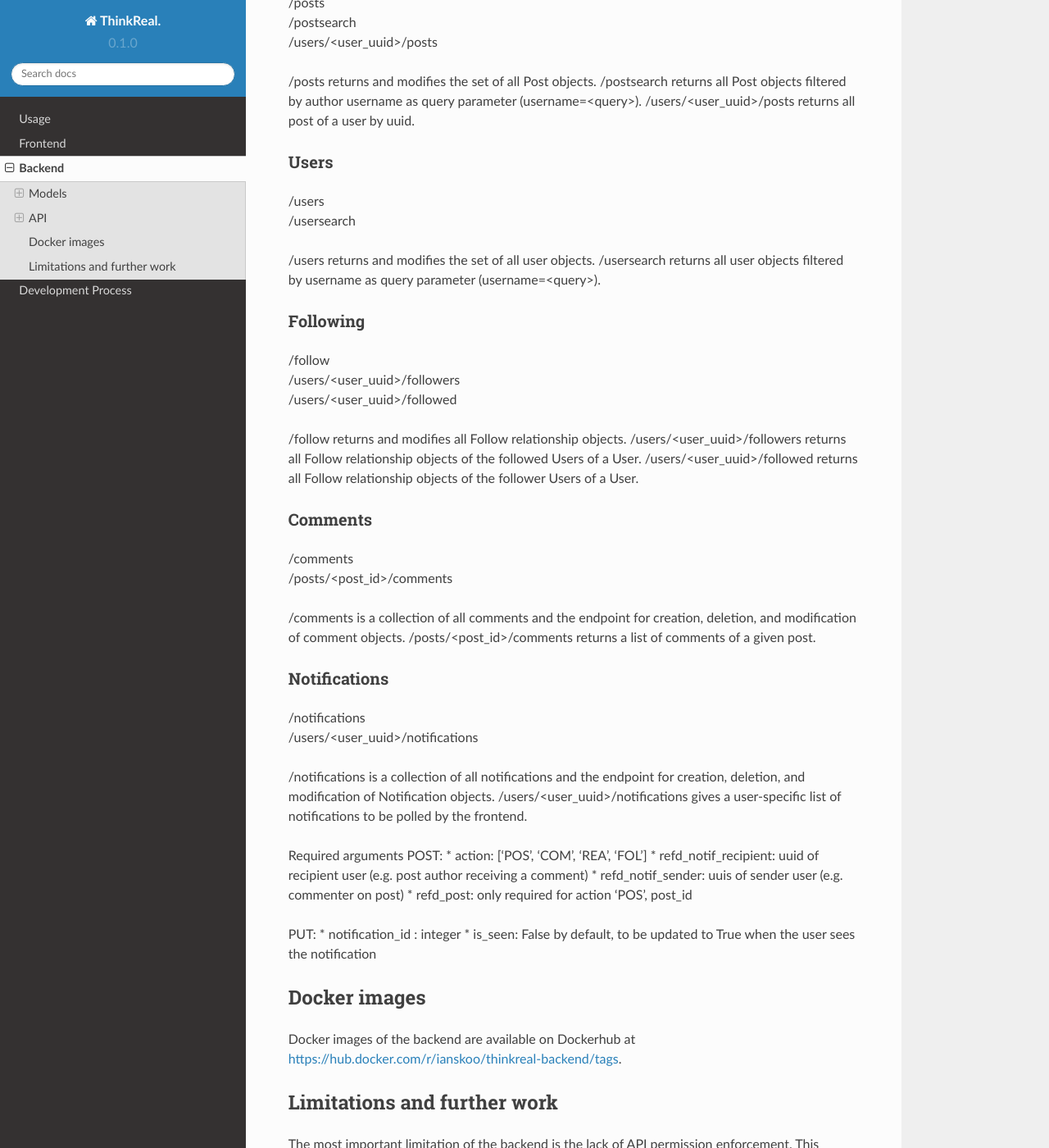
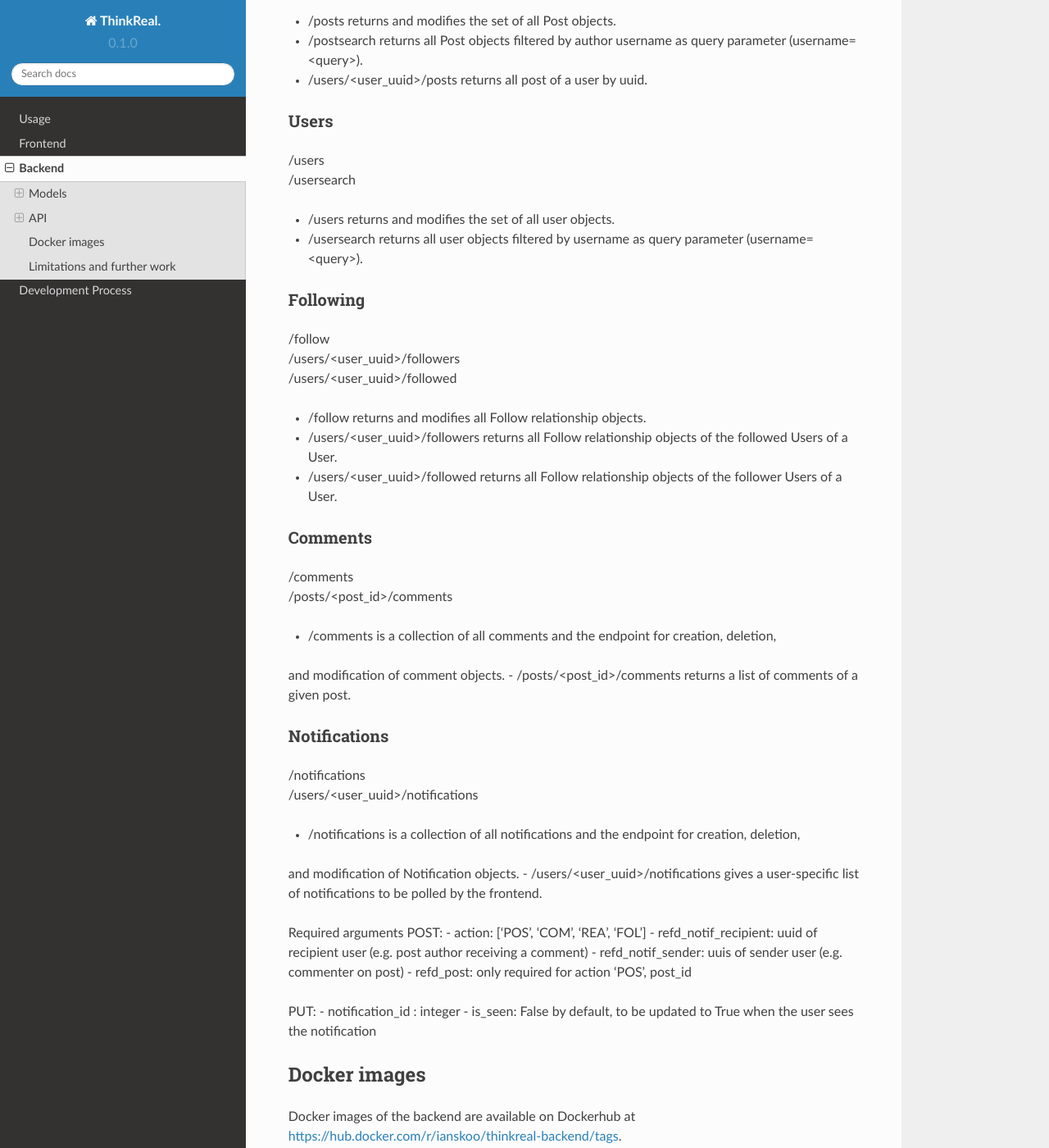
Before and after one commit to Advanced-SE-2023/ASE-Wiki, a Sphinx documentation site: the page built from docs/source/backend.rst, in a window 1280 px wide and 1400 px high, scrolled down 2374 px. Shown: the whole window at 82% size. Built offline with Sphinx 7.4.7 and the Read the Docs theme 2.0.0, drawn with Linux system fonts in a browser that asks for light colours; part of the change alters nothing that is shown; some of the changed text lies outside the part shown.

Commit message:
minor adj

```diff
--- a/docs/source/backend.rst
+++ b/docs/source/backend.rst
@@ -5,9 +5,9 @@ The backend was built using Python Django. For developing the API, the Django Re
 
 Models
 -----------
-In Django, database tables are represented by models. The models of ThinkReal. are grouped into the *feed* and *users* sections of the backend. In the following the models are listed with a short explanation and their fields.
-
-Feed
+In Django, database tables are represented by models. The models of ThinkReal. are grouped into the *feed- and *users* sections of the backend. In the following the models are listed with a short explanation and their fields.
+-
+Feed-
 ++++++++++++
 **Post:** Model representing a user post. It references an instance of CustomUser2 as the post author.
 
@@ -95,17 +95,17 @@ Posts
 | /postsearch
 | /users/<user_uuid>/posts
 
-/posts returns and modifies the set of all Post objects.
-/postsearch returns all Post objects filtered by author username as query parameter (username=<query>).
-/users/<user_uuid>/posts returns all post of a user by uuid.
+- /posts returns and modifies the set of all Post objects.
+- /postsearch returns all Post objects filtered by author username as query parameter (username=<query>).
+- /users/<user_uuid>/posts returns all post of a user by uuid.
 
 Users
 +++++++++++
 | /users
 | /usersearch
 
-/users returns and modifies the set of all user objects.
-/usersearch returns all user objects filtered by username as query parameter (username=<query>).
+- /users returns and modifies the set of all user objects.
+- /usersearch returns all user objects filtered by username as query parameter (username=<query>).
 
 Following
 ++++++++++++
@@ -113,39 +113,39 @@ Following
 | /users/<user_uuid>/followers
 | /users/<user_uuid>/followed
 
-/follow returns and modifies all Follow relationship objects.
-/users/<user_uuid>/followers returns all Follow relationship objects of the followed Users of a User.
-/users/<user_uuid>/followed returns all Follow relationship objects of the follower Users of a User.
+- /follow returns and modifies all Follow relationship objects.
+- /users/<user_uuid>/followers returns all Follow relationship objects of the followed Users of a User.
+- /users/<user_uuid>/followed returns all Follow relationship objects of the follower Users of a User.
 
 Comments
 ++++++++++++
 | /comments
 | /posts/<post_id>/comments
 
-/comments is a collection of all comments and the endpoint for creation, deletion,
+- /comments is a collection of all comments and the endpoint for creation, deletion,
 and modification of comment objects.
-/posts/<post_id>/comments returns a list of comments of a given post.
+- /posts/<post_id>/comments returns a list of comments of a given post.
 
 Notifications
 ++++++++++++
 | /notifications
 | /users/<user_uuid>/notifications
 
-/notifications is a collection of all notifications and the endpoint for creation, deletion,
+- /notifications is a collection of all notifications and the endpoint for creation, deletion,
 and modification of Notification objects.
-/users/<user_uuid>/notifications gives a user-specific list of notifications to be polled
+- /users/<user_uuid>/notifications gives a user-specific list of notifications to be polled
 by the frontend.
 
 Required arguments
 POST:
-* action: ['POS', 'COM', 'REA', 'FOL']
-* refd_notif_recipient: uuid of recipient user (e.g. post author receiving a comment)
-* refd_notif_sender: uuis of sender user (e.g. commenter on post)
-* refd_post: only required for action 'POS', post_id
+- action: ['POS', 'COM', 'REA', 'FOL']
+- refd_notif_recipient: uuid of recipient user (e.g. post author receiving a comment)
+- refd_notif_sender: uuis of sender user (e.g. commenter on post)
+- refd_post: only required for action 'POS', post_id
 
 PUT:
-* notification_id : integer
-* is_seen: False by default, to be updated to True when the user sees the notification
+- notification_id : integer
+- is_seen: False by default, to be updated to True when the user sees the notification
 
 
 
```
